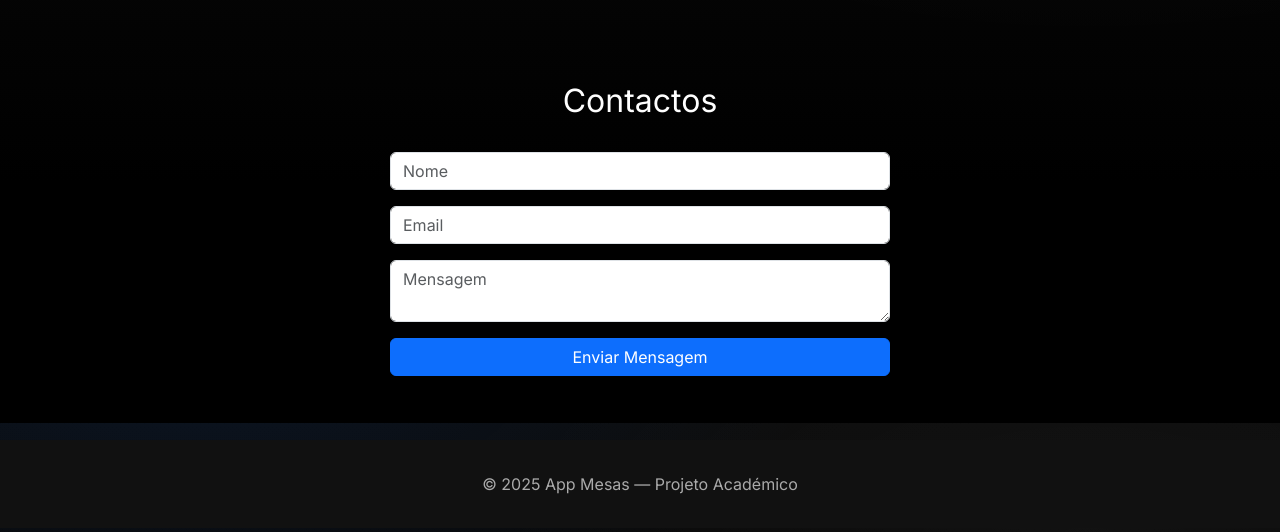
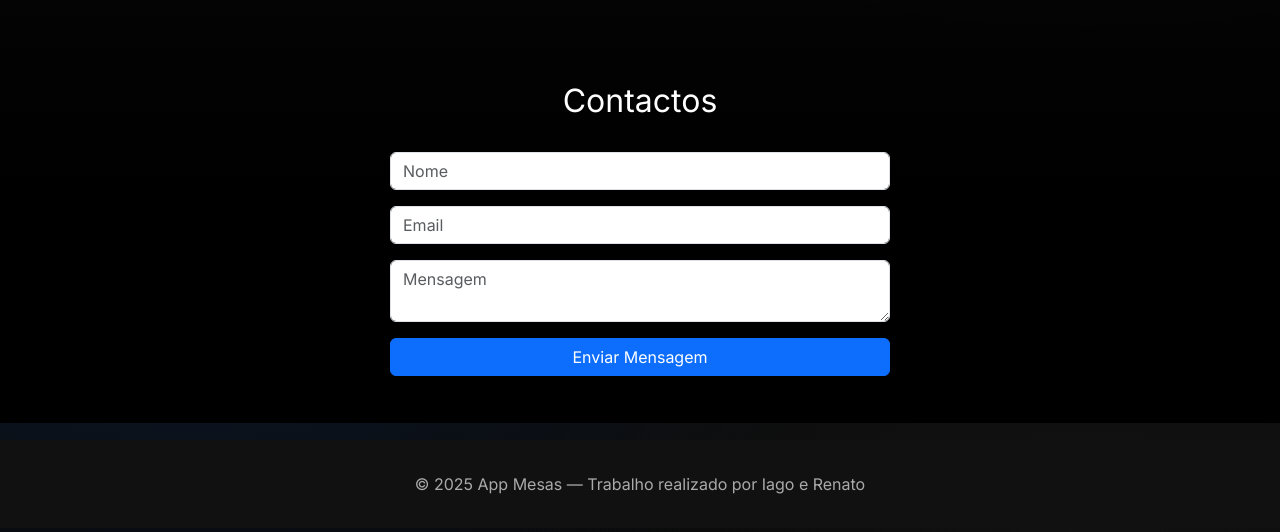
Before and after one commit to renatogabriel022-hue/meu-site7, a plain HTML site: page index.html in a window 1280 px wide. Shown: the part 2777-3309 px from the top of the page. Drawn offline with nearby package versions, Linux system fonts and the light colour scheme.

Commit message:
Update index.html

```diff
--- a/index.html
+++ b/index.html
@@ -240,7 +240,7 @@ footer{
 </section>
 
 <footer>
-  © 2025 App Mesas — Projeto Académico
+  © 2025 App Mesas — Trabalho realizado por Iago e Renato
 </footer>
 
 <!-- MODAL RESERVA -->
```
